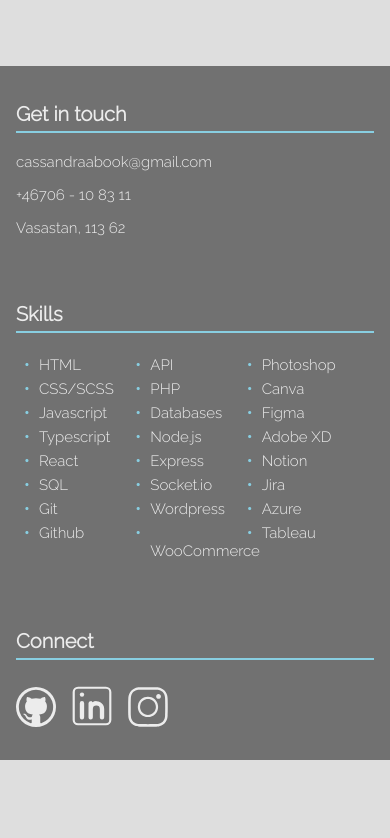
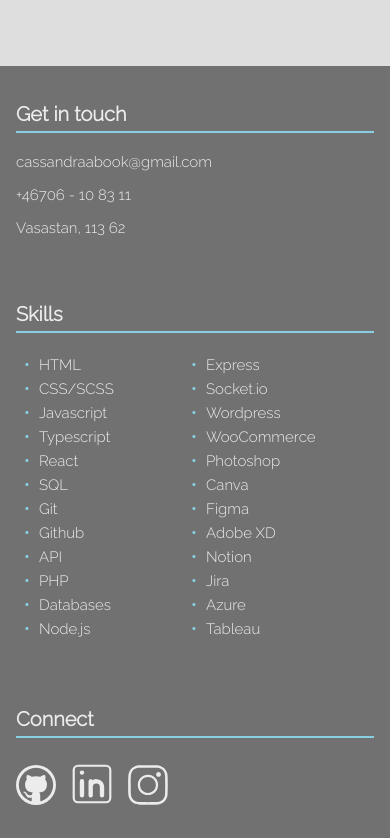
Before and after one commit to Cassandrabook/portfolio, a React (Create React App) app: page / in a window 390 px wide. Shown: the part 3361-4199 px from the top of the page. Before the commit the page ends 4121 px from the top, so only its background shows below. Built offline with nearby package versions, Linux system fonts and the light colour scheme; a web font is replaced by a local one.

Commit message:
changes skills in footer mobile

```diff
--- a/src/components/Footer/Footer.scss
+++ b/src/components/Footer/Footer.scss
@@ -34,14 +34,17 @@
 
   &__skills {
     ul {
-      columns: 3;
-      -webkit-columns: 3;
-      -moz-columns: 3;
+      columns: 2;
+      -webkit-columns: 2;
+      -moz-columns: 2;
       list-style: none;
       padding: 0 20px;
 
       @include b.medium {
         padding: 0;
+        columns: 3;
+        -webkit-columns: 3;
+        -moz-columns: 3;
       }
 
       li {
```
